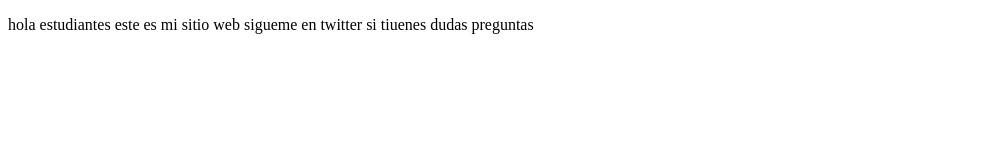
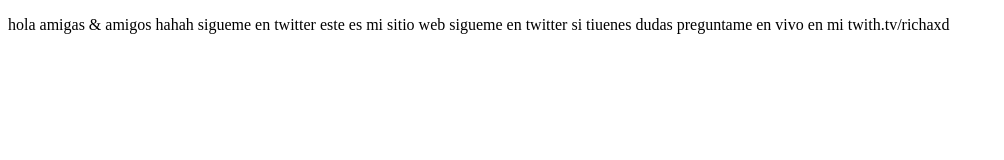
Before and after one commit to RichXRD27/proyectoDemoCursoPrework, a plain HTML site: page index.html in a window 1280 px wide. Shown: the whole page, without its empty margins (0-1004 px from the left). Drawn offline with Linux system fonts and the light colour scheme.

Commit message:
cambios agregados en el sitio de Roco

```diff
--- a/index.html
+++ b/index.html
@@ -8,8 +8,9 @@
 </head>
 <body>
     <p>
-        hola estudiantes
-        este es mi sitio web sigueme en twitter si tiuenes dudas preguntas
+        hola amigas & amigos hahah sigueme en twitter
+        este es mi sitio web sigueme en twitter si tiuenes dudas
+        preguntame en vivo en mi twith.tv/richaxd
     </p>
 </body>
 </html>
```
